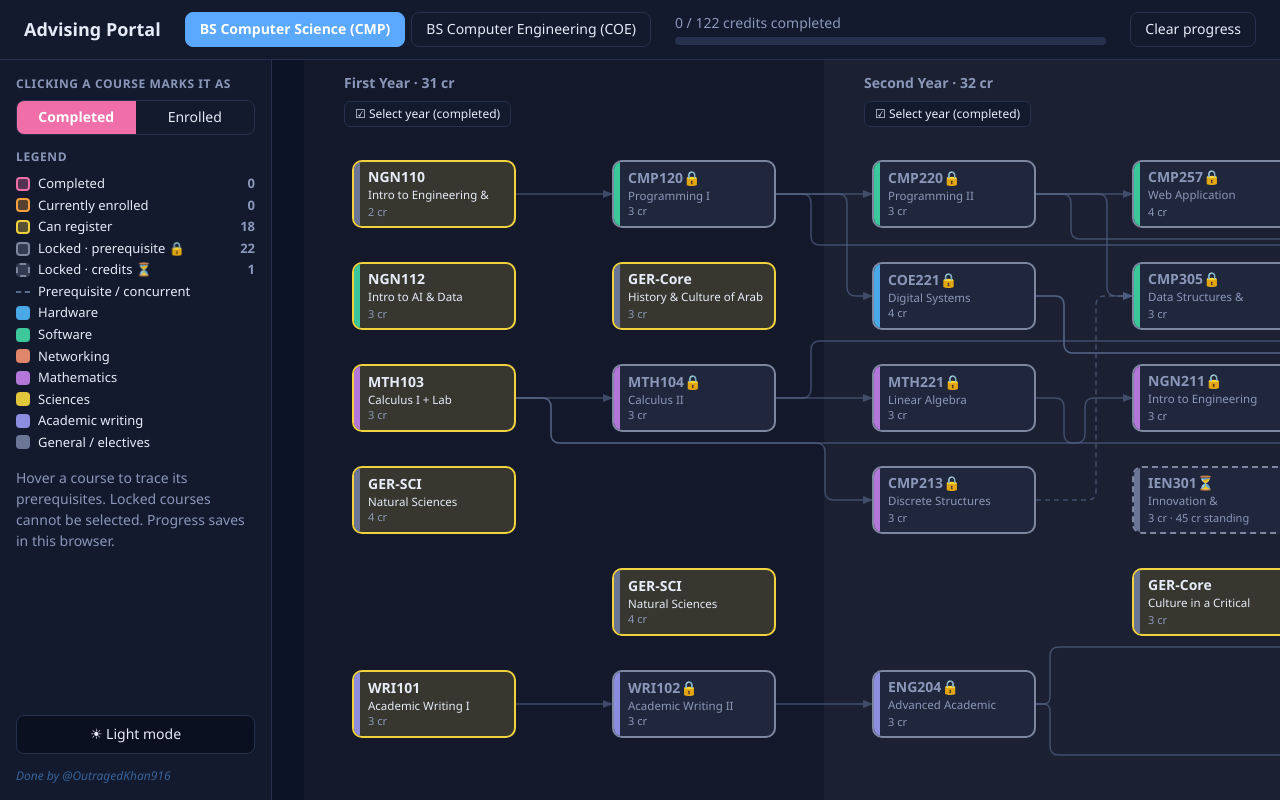
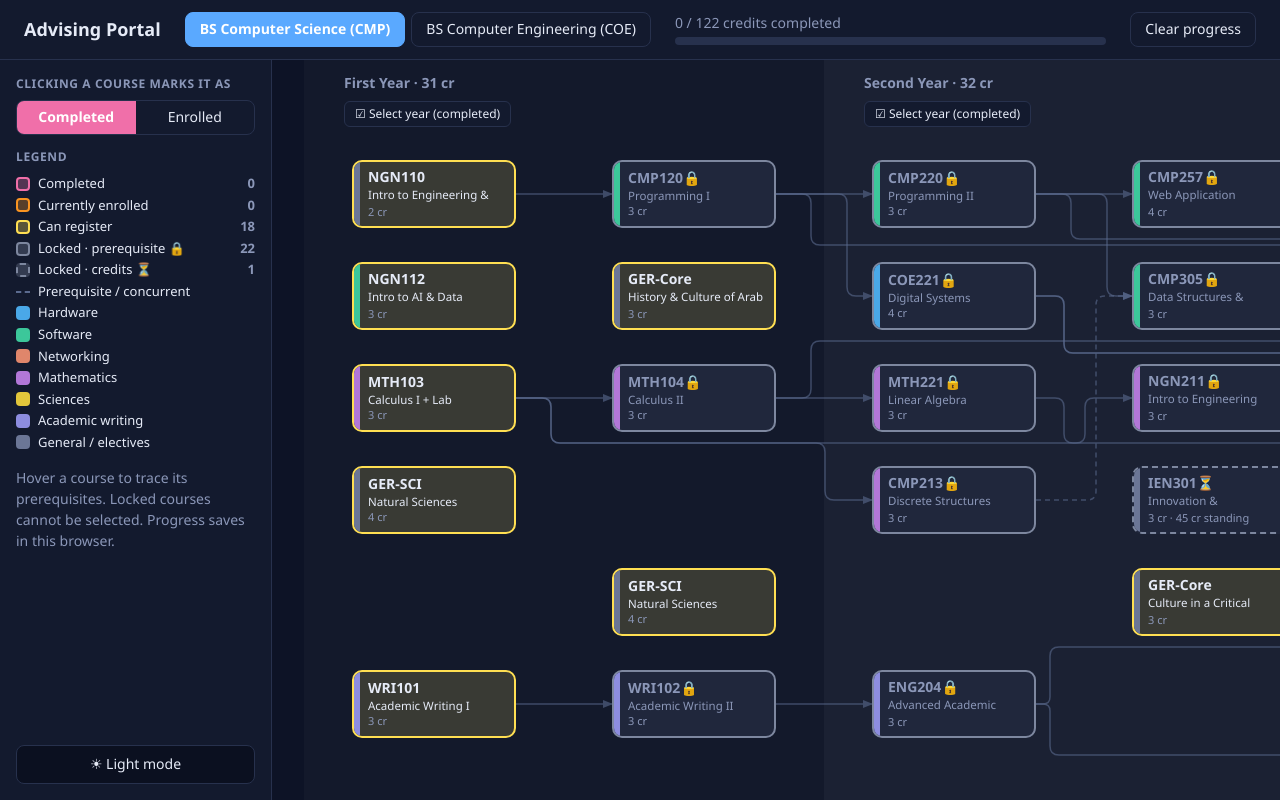
Before and after one commit to OutragedKhan916/cse_temp_advising, a Next.js app: page / in a window 1280 px wide. Built offline with nearby package versions, Linux system fonts and the light colour scheme.

Commit message:
Move credit label into sidebar

```diff
--- a/app/globals.css
+++ b/app/globals.css
@@ -1,6 +1,6 @@
 :root,[data-theme=dark]{--bg:#0b1020;--board:#0d1326;--panel:#131a2e;--line:#27314d;--ink:#e6ebf7;--mut:#8b97b8;
 --band:rgba(255,255,255,.025);--band2:rgba(255,255,255,.06);--edge:#5b6b8f;--hot:#5aa9ff;
---done:#f06fa9;--enr:#f5a03c;--ok:#f2d23c;--lock:#7d879f}
+--done:#f06fa9;--enr:#f99421;--ok:#ffdf52;--lock:#7d879f}
 [data-theme=light]{--bg:#eef1f8;--board:#fafbff;--panel:#fff;--line:#d3dae9;--ink:#19213f;--mut:#5b688a;
 --band:rgba(20,30,70,.025);--band2:rgba(20,30,70,.065);--edge:#98a4c0;--hot:#2b6fd6;
 --done:#d6337f;--enr:#e07b00;--ok:#c79f00;--lock:#8a93a8}
--- a/app/page.tsx
+++ b/app/page.tsx
@@ -109,7 +109,6 @@ export default function Page() {
           <button className="theme" onClick={() => setTheme(theme === "dark" ? "light" : "dark")}>
             {theme === "dark" ? "☀ Light mode" : "🌙 Dark mode"}
           </button>
-          <div style={{ fontSize: 12, fontStyle: "italic", color: "var(--hot)", opacity: 0.5, transition: "opacity .3s", userSelect: "none" }} onMouseEnter={(e) => (e.currentTarget.style.opacity = "1")} onMouseLeave={(e) => (e.currentTarget.style.opacity = "0.5")}>Done by @OutragedKhan916</div>
         </aside>
         <div className="scroll">
           <Flowchart program={program} byId={byId} info={info} hover={hover} onHover={setHover} onToggle={toggle}
```
